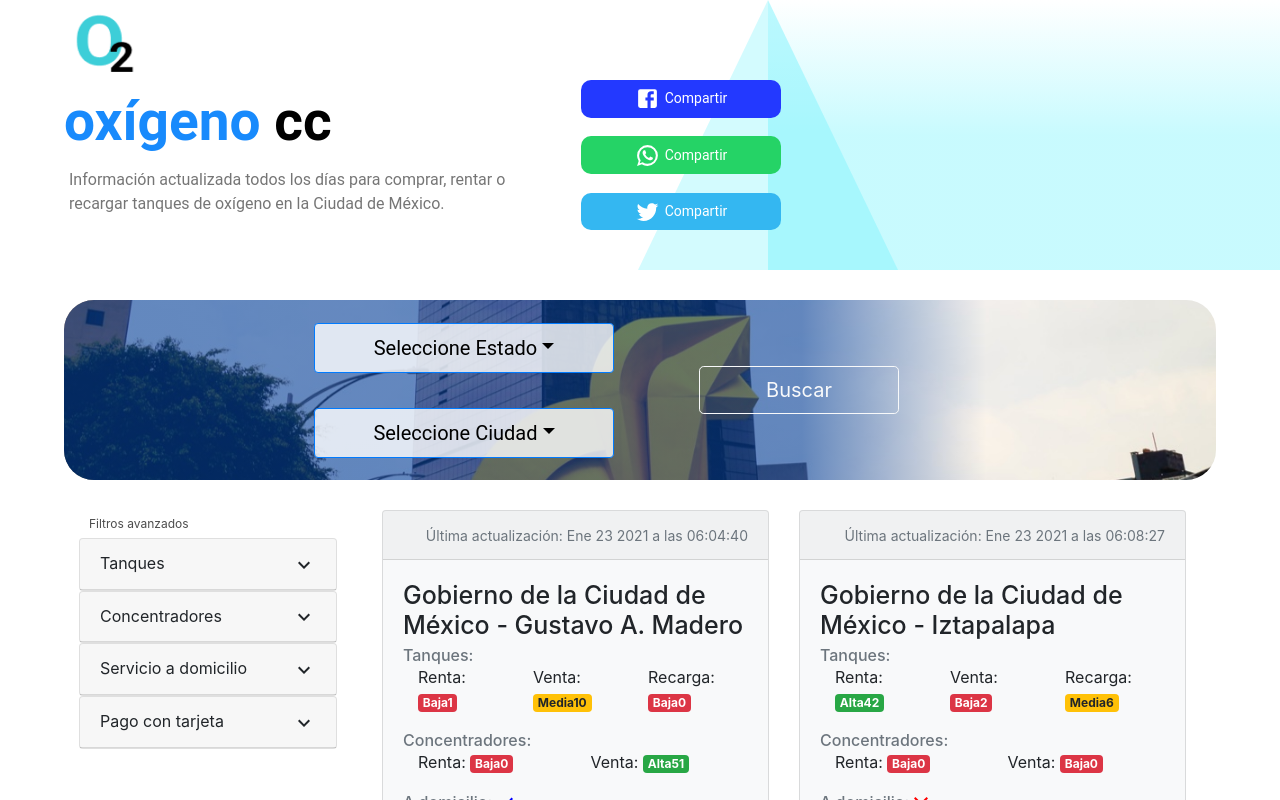
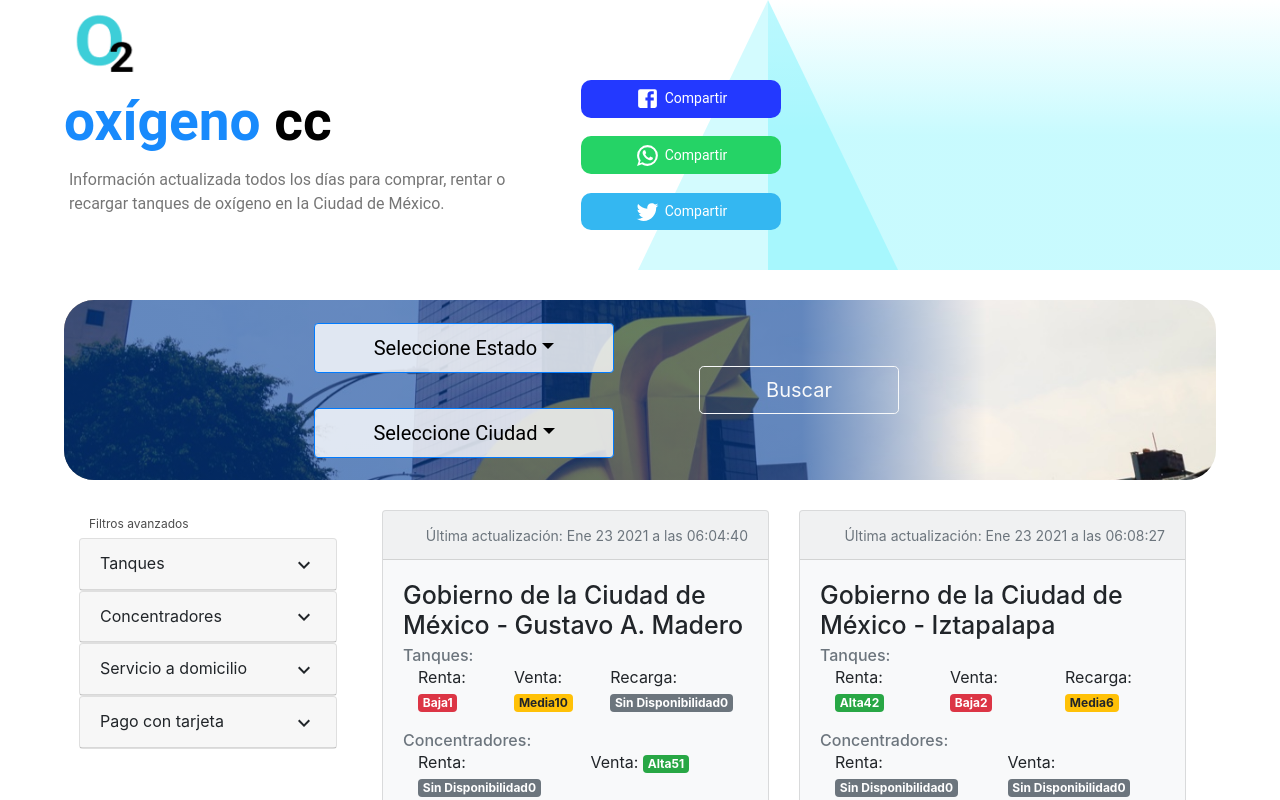
Before and after one commit to AlexisFlores17/oxigeno.cc.front, a React (Create React App) app: page / in a window 1280 px wide. Shown: the top 800 px of the page. Built offline with nearby package versions, Linux system fonts and the light colour scheme; the HTML template or start-up script is replaced by a standard one.

Commit message:
add sin disponibilidad chip

```diff
--- a/src/Componentes/MyCard.js
+++ b/src/Componentes/MyCard.js
@@ -35,8 +35,10 @@ export default function MyCard(props) {
 
   function disponibilidadPicker(tanques) {
     let disponibilidad
-
-    if(tanques <= 5){
+    if(tanques == 0){
+      disponibilidad = <Badge variant="secondary">Sin Disponibilidad{tanques}</Badge>
+    }
+    else if(tanques > 0 &&  tanques <= 5){
       disponibilidad = <Badge variant="danger">Baja{tanques}</Badge>
     }
     else if(tanques > 5 &&  tanques <= 10){
```
Also changed, not shown: 1 other file (tests, documents, lock files or other folders).
